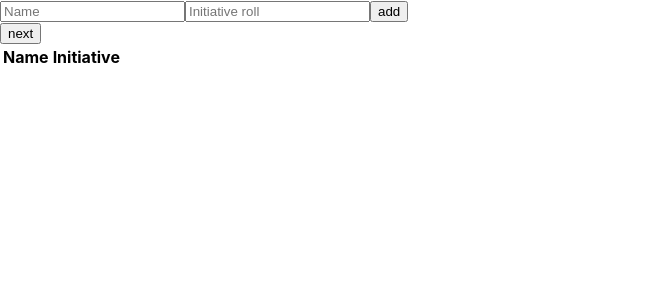
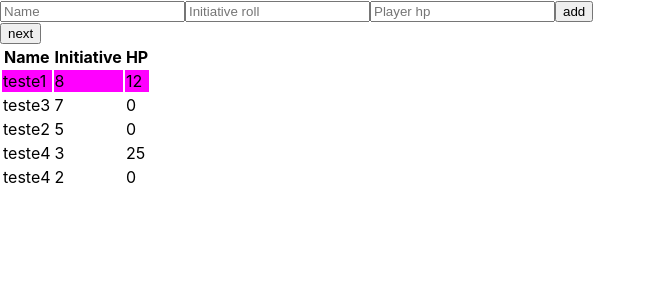
Before and after one commit to hack-and-slash/rpg-turns, a React (Create React App) app: page / in a window 1280 px wide. Shown: the top 300 px of the page, without its empty margins (0-656 px from the left). Built offline with nearby package versions, Linux system fonts and the light colour scheme.

Commit message:
player hp verification

```diff
--- a/src/App.js
+++ b/src/App.js
@@ -5,7 +5,33 @@ import InitiativeList from './components/InitiativeList';
 
 class App extends Component {
   state = {
-    characters: [],
+    characters: [
+      {
+        name: 'teste1',
+        initiative: 8,
+        hp: 12,
+      },
+      {
+        name: 'teste2',
+        initiative: 5,
+        hp: 0,
+      },
+      {
+        name: 'teste3',
+        initiative: 7,
+        hp: 0,
+      },
+      {
+        name: 'teste4',
+        initiative: 3,
+        hp: 25,
+      },
+      {
+        name: 'teste4',
+        initiative: 2,
+        hp: 0,
+      },
+    ],
     turn: 0,
   }
 
@@ -18,6 +44,7 @@ class App extends Component {
         {
           name: values.name,
           initiative: values.initiative,
+          hp: values.hp,
         },
       ],
     });
@@ -26,7 +53,16 @@ class App extends Component {
 
   handleNextTurn = () => {
     const { characters, turn } = this.state;
-    const nextTurn = characters.length - 1 > turn ? turn + 1 : 0;
+    let nextTurn = characters.length - 1 > turn ? turn + 1 : 0;
+    while (characters[nextTurn].hp <= 0) {
+
+      nextTurn += 1;
+
+      if (nextTurn >= characters.length - 1) {
+        nextTurn = 0;
+      }
+    }
+
     this.setState({ turn: nextTurn });
   }
 
--- a/src/components/CharacterForm.js
+++ b/src/components/CharacterForm.js
@@ -5,7 +5,7 @@ import { Formik } from 'formik';
 
 const CharacterForm = ({ handleSubmit }) => (
   <Formik
-    initialValues={{ name: '', initiative: '' }}
+    initialValues={{ name: '', initiative: '', hp: '' }}
     onSubmit={handleSubmit}
     render={props => (
       <form onSubmit={props.handleSubmit}>
@@ -23,6 +23,13 @@ const CharacterForm = ({ handleSubmit }) => (
           value={props.values.initiative}
           onChange={props.handleChange}
         />
+        <input
+          type="number"
+          name="hp"
+          placeholder="Player hp"
+          value={props.values.hp}
+          onChange={props.handleChange}
+        />
         <button type="submit">add</button>
       </form>
     )}
--- a/src/components/InitiativeList.js
+++ b/src/components/InitiativeList.js
@@ -10,12 +10,14 @@ export default function InitiativeList({ characters, turn }) {
         <tr>
           <th>Name</th>
           <th>Initiative</th>
+          <th>HP</th>
         </tr>
       </thead>
       {orderedInitiative.map((character, index) => (
         <tr style={turn === index ? { backgroundColor: '#f0f' } : null}>
           <td>{character.name}</td>
           <td>{character.initiative}</td>
+          <td>{character.hp}</td>
         </tr>
       ))}
     </table>
```
